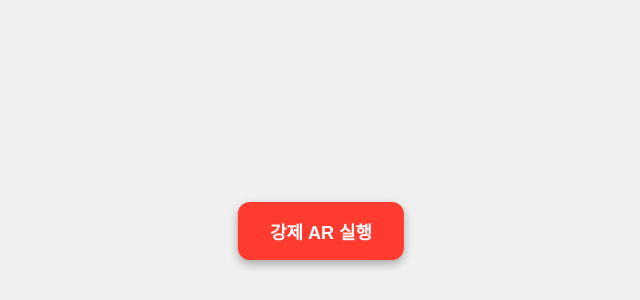
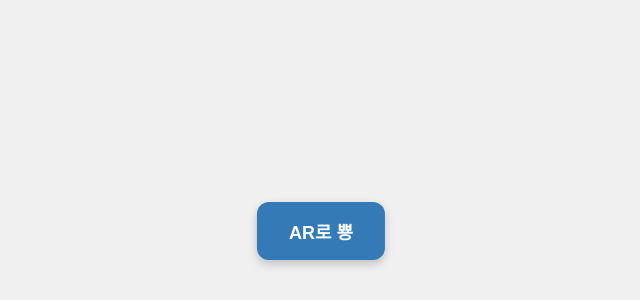
Before and after one commit to tlaqk0413/-, a plain HTML site: page index.html in a window 1280 px wide. Shown: the part 500-800 px from the top of the page, without its empty margins (319-959 px from the left). Drawn offline with Linux system fonts and the light colour scheme; some packages are replaced by stand-ins of ours; a script that the page names is missing.

Commit message:
Update index.html

```diff
--- a/index.html
+++ b/index.html
@@ -7,8 +7,8 @@
     <style>
       body { margin: 0; padding: 0; background-color: #f0f0f0; }
       model-viewer { width: 100vw; height: 100vh; }
-      /* 버튼이 절대 사라지지 않도록 가장 위에 고정하는 디자인 */
-      .force-ar-button {
+      /* 버튼이 절대 사라지지 않도록 가장 위에 고정하고, 디자인을 부드럽고 파랗게 변경 */
+      .friendly-ar-button {
         position: absolute;
         bottom: 40px;
         left: 50%;
@@ -17,10 +17,11 @@
         font-size: 18px;
         font-weight: bold;
         border-radius: 12px;
-        background-color: #ff3b30;
+        /* 친근한 파란색 톤으로 변경 */
+        background-color: #337ab7;
         color: white;
         border: none;
-        box-shadow: 0px 4px 10px rgba(0, 0, 0, 0.3);
+        box-shadow: 0px 4px 10px rgba(0, 0, 0, 0.2);
         z-index: 9999;
         cursor: pointer;
       }
@@ -38,8 +39,8 @@
       camera-controls>
     </model-viewer>
 
-    <button class="force-ar-button" onclick="document.querySelector('#my-model').activateAR()">
-      강제 AR 실행
+    <button class="friendly-ar-button" onclick="document.querySelector('#my-model').activateAR()">
+      AR로 뿅
     </button>
 
   </body>
```
